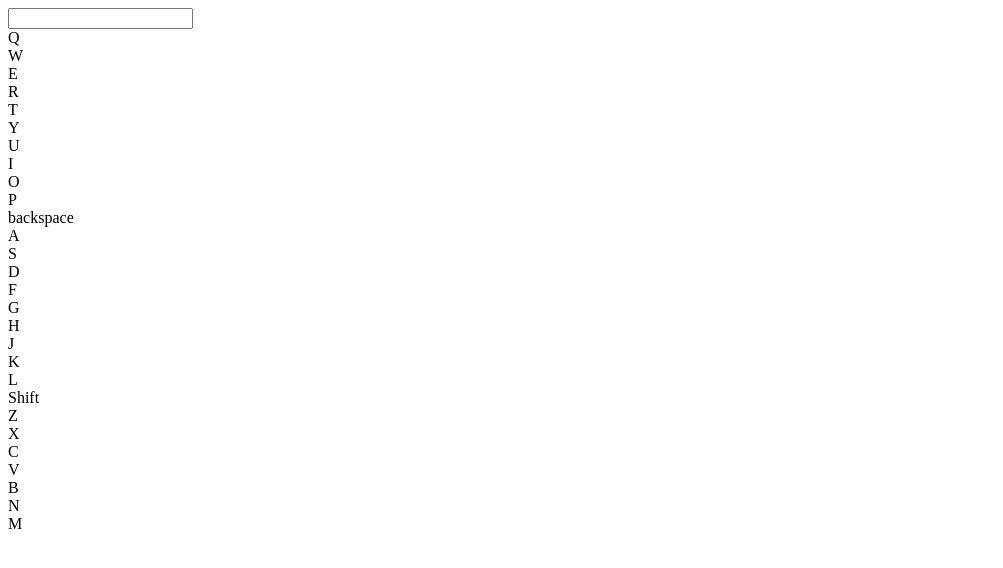
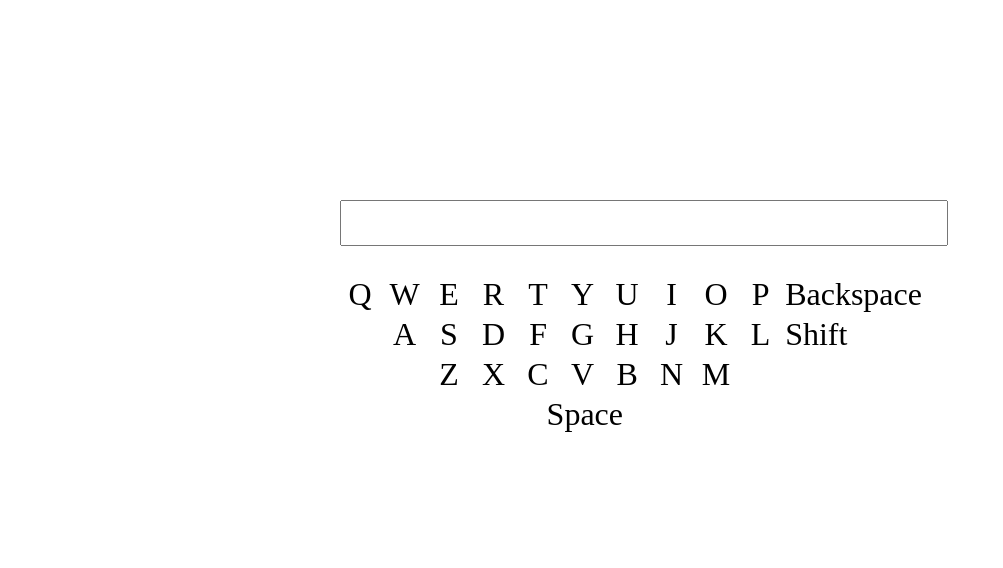
Before and after one commit to AbhishekTiwari07/javascript-projects, a plain HTML site: page keyboard/index.html in a window 1280 px wide. Shown: the whole page, without its empty margins (0-1003 px from the left). Drawn offline with Linux system fonts and the light colour scheme.

Commit message:
minor changes

```diff
--- a/Calculator/style.css
+++ b/Calculator/style.css
@@ -4,7 +4,7 @@
     width:500px;
     margin:200px auto;
     display:grid;
-    grid-template-columns: auto auto auto auto;
+    /* grid-template-columns: auto auto auto auto; */
 }
 .key{
     border: 1px black solid;
--- a/keyboard/index.html
+++ b/keyboard/index.html
@@ -4,22 +4,23 @@
     <meta charset="UTF-8">
     <meta name="viewport" content="width=device-width, initial-scale=1.0">
     <title>Keyboard</title>
+    <link rel="stylesheet" href="style.css">
 </head>
 <body>
     <div class="container">
         <input type="text" id="input" value="">
         <div class="buttons">
-            <div class="alpha_keys">Q</div>
-            <div class="alpha_keys">W</div>
-            <div class="alpha_keys">E</div>
-            <div class="alpha_keys">R</div>
-            <div class="alpha_keys">T</div>
-            <div class="alpha_keys">Y</div>
-            <div class="alpha_keys">U</div>
-            <div class="alpha_keys">I</div>
-            <div class="alpha_keys">O</div>
-            <div class="alpha_keys">P</div>
-            <div id="backspace">backspace</div>
+            <div class="alpha_keys" >Q</div>
+            <div class="alpha_keys" >W</div>
+            <div class="alpha_keys" >E</div>
+            <div class="alpha_keys" >R</div>
+            <div class="alpha_keys" >T</div>
+            <div class="alpha_keys" >Y</div>
+            <div class="alpha_keys" >U</div>
+            <div class="alpha_keys" >I</div>
+            <div class="alpha_keys" >O</div>
+            <div class="alpha_keys" >P</div>
+            <div id="backspace">Backspace</div>
             <div class="alpha_keys">A</div>
             <div class="alpha_keys">S</div>
             <div class="alpha_keys">D</div>
@@ -37,6 +38,7 @@
             <div class="alpha_keys">B</div>
             <div class="alpha_keys">N</div>
             <div class="alpha_keys">M</div>
+            <div id="space">Space</div>
         </div>
     </div>
 </body>
--- a/keyboard/script.js
+++ b/keyboard/script.js
@@ -2,10 +2,11 @@ const keys = document.querySelectorAll(".alpha_keys")
 const input = document.getElementById("input")
 const clear = document.getElementById("backspace")
 const shift = document.getElementById("shift")
-const capts = 1;
-
+const space = document.getElementById("space")
+let capts = 1;
+console.log(keys)
 let string = []
-
+string.push(input.value)
 function print(){
     input.value=""
     for(var i=0;i<string.length;i++){
@@ -16,10 +17,23 @@ function print(){
 shift.addEventListener("click",()=>{
     if(capts==1){
     for(var i=0;i<keys.length;i++){
-        keys[i].innerText = toLowerCase(keys[i].innerText)
+        keys[i].innerText = keys[i].innerText.toLowerCase()
+        console.log(keys[i].innerText)
     }
     capts=0
     }
+    else{
+        for(var i=0;i<keys.length;i++){
+            keys[i].innerText = keys[i].innerText.toUpperCase()
+            console.log(keys[i].innerText)
+        }
+        capts=1
+    }
+})
+
+space.addEventListener('click',()=>{
+    string.push(" ")
+    print()
 })
 
 clear.addEventListener('click',()=>{
@@ -27,10 +41,11 @@ clear.addEventListener('click',()=>{
     print()
 })
 
-for(var i=0;i<keys.length;i++)
+for(var i=0;i<keys.length;i++){
+    keys[i].className = `alpha_keys key${i}`
     keys[i].addEventListener("click",(e)=>{
         string.push(e.target.innerText)
         print()
     })
-
+}
 print()
--- a/keyboard/style.css
+++ b/keyboard/style.css
@@ -0,0 +1,213 @@
+.container{
+    width:600px;
+    margin:200px auto;
+    box-sizing: border-box;
+}
+
+.buttons{
+    display:grid;
+}
+
+.alpha_keys{
+    width:40px;
+    height:40px;
+    font-size:200%;
+    text-align:center;
+    cursor:pointer;
+}
+#input{
+    width:100%;
+    height:40px;
+    margin: 0 0 30px 0;
+    font-size: 200%;
+}
+
+.key0{
+    grid-column-start:1;
+    grid-column-end:2;
+    grid-row-start:1;
+    grid-row-end:2;
+}
+.key1{
+    grid-column-start:2;
+    grid-column-end:3;
+    grid-row-start:1;
+    grid-row-end:2;
+}
+.key2{
+    grid-column-start:3;
+    grid-column-end:4;
+    grid-row-start:1;
+    grid-row-end:2;
+}
+.key3{
+    grid-column-start:4;
+    grid-column-end:5;
+    grid-row-start:1;
+    grid-row-end:2;
+}
+.key4{
+    grid-column-start:5;
+    grid-column-end:6;
+    grid-row-start:1;
+    grid-row-end:2;
+}
+.key5{
+    grid-column-start:6;
+    grid-column-end:7;
+    grid-row-start:1;
+    grid-row-end:2;
+}
+.key6{
+    grid-column-start:7;
+    grid-column-end:8;
+    grid-row-start:1;
+    grid-row-end:2;
+}
+.key7{
+    grid-column-start:8;
+    grid-column-end:9;
+    grid-row-start:1;
+    grid-row-end:2;
+}
+.key8{
+    grid-column-start:9;
+    grid-column-end:10;
+    grid-row-start:1;
+    grid-row-end:2;
+}
+.key9{
+    grid-column-start:10;
+    grid-column-end:11;
+    grid-row-start:1;
+    grid-row-end:2;
+}
+.key10{
+    grid-column-start:2;
+    grid-column-end:3;
+    grid-row-start:2;
+    grid-row-end:3;
+}
+.key11{
+    grid-column-start:3;
+    grid-column-end:4;
+    grid-row-start:2;
+    grid-row-end:3;
+}
+.key12{
+    grid-column-start:4;
+    grid-column-end:5;
+    grid-row-start:2;
+    grid-row-end:3;
+}
+.key13{
+    grid-column-start:5;
+    grid-column-end:6;
+    grid-row-start:2;
+    grid-row-end:3;
+}
+.key14{
+    grid-column-start:6;
+    grid-column-end:7;
+    grid-row-start:2;
+    grid-row-end:3;
+}
+.key15{
+    grid-column-start:7;
+    grid-column-end:8;
+    grid-row-start:2;
+    grid-row-end:3;
+}
+.key16{
+    grid-column-start:8;
+    grid-column-end:9;
+    grid-row-start:2;
+    grid-row-end:3;
+}
+.key17{
+    grid-column-start:9;
+    grid-column-end:10;
+    grid-row-start:2;
+    grid-row-end:3;
+}
+.key18{
+    grid-column-start:10;
+    grid-column-end:11;
+    grid-row-start:2;
+    grid-row-end:3;
+}
+.key19{
+    grid-column-start:3;
+    grid-column-end:4;
+    grid-row-start:3;
+    grid-row-end:4;
+}
+.key20{
+    grid-column-start:4;
+    grid-column-end:5;
+    grid-row-start:3;
+    grid-row-end:4;
+}
+.key21{
+    grid-column-start:5;
+    grid-column-end:6;
+    grid-row-start:3;
+    grid-row-end:4;
+}
+.key22{
+    grid-column-start:6;
+    grid-column-end:7;
+    grid-row-start:3;
+    grid-row-end:4;
+}
+.key23{
+    grid-column-start:7;
+    grid-column-end:8;
+    grid-row-start:3;
+    grid-row-end:4;
+}
+.key24{
+    grid-column-start:8;
+    grid-column-end:9;
+    grid-row-start:3;
+    grid-row-end:4;
+}
+.key25{
+    grid-column-start:9;
+    grid-column-end:10;
+    grid-row-start:3;
+    grid-row-end:4;
+}
+.key26{
+    grid-column-start:10;
+    grid-column-end:11;
+    grid-row-start:3;
+    grid-row-end:4;
+}
+
+#backspace{
+    font-size:200%;
+    grid-column-start:11;
+    grid-column-end:13;
+    grid-row-start:1;
+    grid-row-end:2;
+    cursor: pointer;
+}
+
+#space{
+    text-align: center;
+    font-size:200%;
+    grid-column-start:3;
+    grid-column-end:10;
+    grid-row-start:4;
+    grid-row-end:5;
+    cursor: pointer;
+}
+#shift{
+    font-size:200%;
+    grid-column-start:11;
+    grid-column-end:15;
+    grid-row-start:2;
+    grid-row-end:3;
+    cursor: pointer;
+}
```
